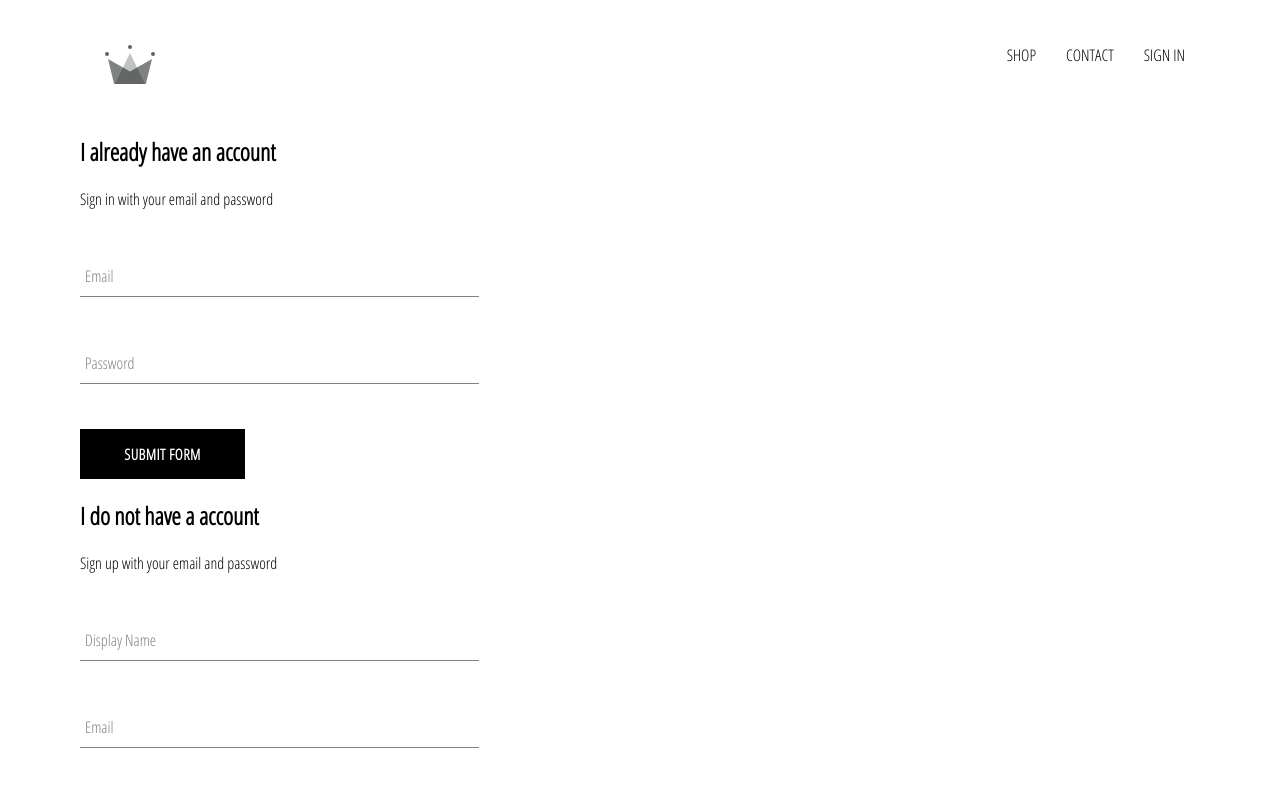
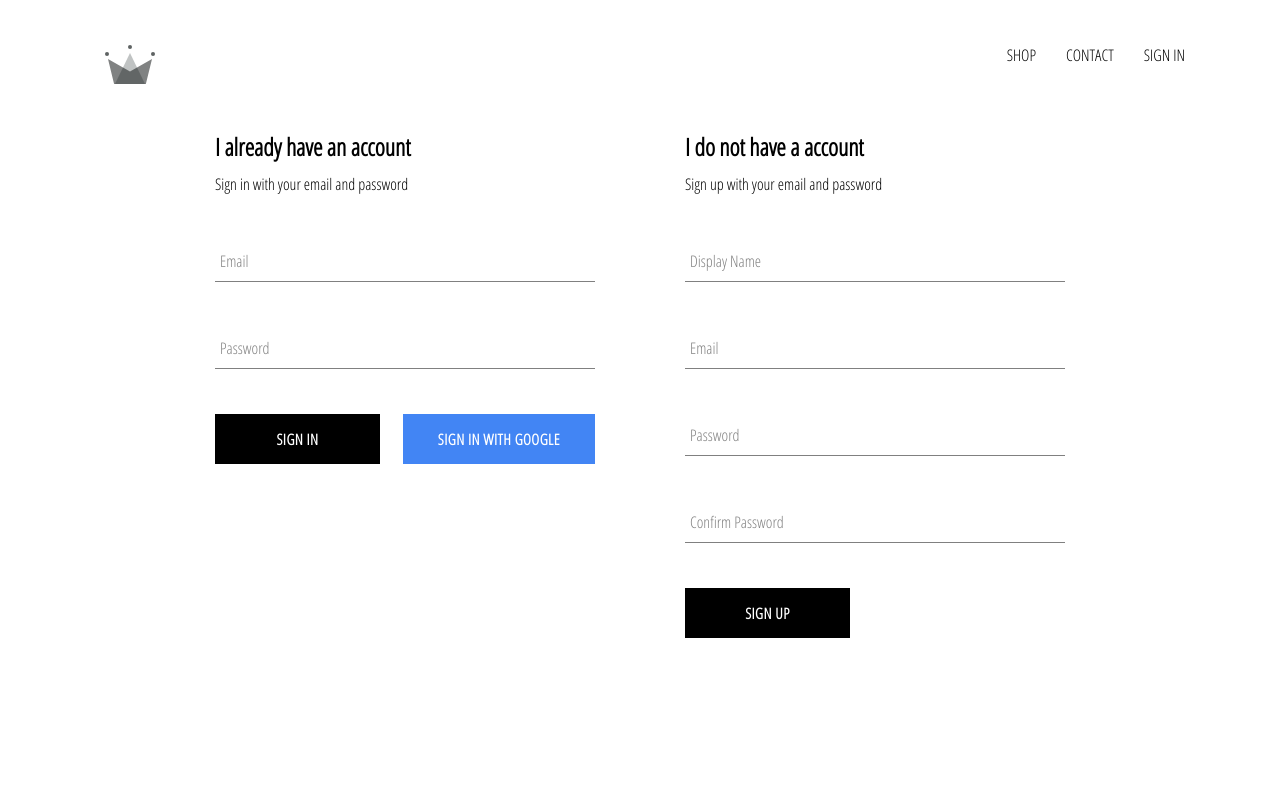
Before and after one commit to ajai8085/crwn-clothing-code-along-pwa, a React (Create React App) app: page /signin in a window 1280 px wide. Shown: the top 800 px of the page. Built offline with nearby package versions, Linux system fonts and the light colour scheme; no server answers.

Commit message:
Added firebase based auth

```diff
--- a/package.json
+++ b/package.json
@@ -6,6 +6,7 @@
     "@testing-library/jest-dom": "^5.11.6",
     "@testing-library/react": "^11.2.2",
     "@testing-library/user-event": "^12.6.0",
+    "firebase": "^8.2.1",
     "react": "^17.0.1",
     "react-dom": "^17.0.1",
     "react-router-dom": "^5.2.0",
--- a/src/App.css
+++ b/src/App.css
@@ -6,3 +6,7 @@ a{
     text-decoration: none;
     color:black;
 }
+
+*{
+    box-sizing: border-box;
+}
--- a/src/App.js
+++ b/src/App.js
@@ -5,18 +5,49 @@ import { Route, Switch } from 'react-router-dom';
 import ShopPage from './pages/shop/shoppage.component.jsx';
 import Header from './Components/header/header.component';
 import SignInAndSignUpPage from './pages/sign-in-sign-up/sign-in-sign-up.component';
+import { auth, createUserProfileDocument } from './firebase/firebase.utils';
 
-function App() {
+class App extends React.Component {
+  constructor() {
+    super();
+    this.state = { currentUser: null };
+  }
+  unSubscribeFromAuth = null;
+
+  componentDidMount() {
+    this.unSubscribeFromAuth = auth.onAuthStateChanged(async (userAuth) => {
+      if (userAuth) {
+        const userRef = await createUserProfileDocument(userAuth);
+        userRef.onSnapshot((snapShot) => {
+          this.setState({
+            currentUser: {
+              id: snapShot.id,
+              ...snapShot.data(),
+            },
+          });
+        });
+      } else {
+        this.setState({ currentUser: userAuth }); // user auth will be null here
+      }
+    });
+  }
+
+  componentWillUnmount() {
+    this.unSubscribeFromAuth();
+  }
+
+  render() {
     return (
       <div>
-      <Header/>
+        <Header currentUser={this.state.currentUser} />
         <Switch>
-        <Route exact={true} path='/' component={HomePage} />
-        <Route path='/shop' component={ShopPage} />
-        <Route path='/signin' component={SignInAndSignUpPage} />
+          <Route exact={true} path="/" component={HomePage} />
+          <Route path="/shop" component={ShopPage} />
+          <Route path="/signin" component={SignInAndSignUpPage} />
         </Switch>
       </div>
     );
   }
+}
 
 export default App;
--- a/src/Components/custom-button/custom-button.component.jsx
+++ b/src/Components/custom-button/custom-button.component.jsx
@@ -1,9 +1,12 @@
 import './custom-button.styles.scss';
 
-const CustomButton = ({children,...otherProps})=>(
-    <button className='custom-button' {...otherProps}>
-        {children}
-    </button>
+const CustomButton = ({ children, isGoogleSignin, ...otherProps }) => (
+  <button
+    className={`${isGoogleSignin ? 'google-sign-in' : ''} custom-button`}
+    {...otherProps}
+  >
+    {children}
+  </button>
 );
 
 export default CustomButton;
--- a/src/Components/custom-button/custom-button.styles.scss
+++ b/src/Components/custom-button/custom-button.styles.scss
@@ -19,4 +19,14 @@
       color: black;
       border: 1px solid black;
     }
+
+    &.google-sign-in{
+        background-color: #4285f4;
+        color: white;
+    }
+
+    &:hover {
+        background-color: #357ae8;
+        border: none;
+    }
   }
--- a/src/Components/header/header.component.jsx
+++ b/src/Components/header/header.component.jsx
@@ -1,8 +1,9 @@
 import './header.styles.scss';
 import { Link } from 'react-router-dom';
 import {ReactComponent as Logo} from '../../assets/crown.svg';
+import {auth} from '../../firebase/firebase.utils';
 
-const Header = ()=>(
+const Header = ({currentUser})=>(
   <div className='header'>
     <Link to='/' className='logo-container'>
         <Logo className='logo'/>
@@ -11,7 +12,13 @@ const Header = ()=>(
     <div className='options'>
         <Link className='option' to='/shop'>SHOP</Link>
         <Link className='option' to='/shop'>CONTACT</Link>
-        <Link className='option' to='/signin'>SIGN IN</Link>
+
+        {
+          currentUser ?
+          <div className='option' onClick={()=> auth.signOut()}>SIGN OUT</div> :
+          <Link className='option' to='/signin'>SIGN IN</Link>
+        }
+
     </div>
   </div>
 );
--- a/src/Components/header/header.styles.scss
+++ b/src/Components/header/header.styles.scss
@@ -20,6 +20,7 @@
 
       .option {
         padding: 10px 15px;
+        cursor: pointer;
       }
     }
   }
--- a/src/Components/sign-in/sign-in.component.jsx
+++ b/src/Components/sign-in/sign-in.component.jsx
@@ -1,40 +1,72 @@
 import './sign-in.styles.scss';
-import {Component} from 'react';
+import { Component } from 'react';
 import FormInput from '../form-input/form-input.component';
 import CustomButton from '../custom-button/custom-button.component';
+import { signInWithGoogle, auth } from '../../firebase/firebase.utils';
 
 class SignIn extends Component {
-    constructor(props){
-        super(props);
-        this.state={
-            email:'',
-            password:''
-        }
+  constructor(props) {
+    super(props);
+    this.state = {
+      email: '',
+      password: '',
+    };
+  }
+  handleSubmit = async (event) => {
+    event.preventDefault();
+    const { email, password } = this.state;
+    try {
+      const { user } = await auth.signInWithEmailAndPassword(email, password);
+      this.setState({ email: '', password: '' });
+    } catch (error) {
+      console.log(error);
     }
-    handleSubmit = (event)=>{
-        event.preventDefault();
-        this.setState({email:'', password:''});
-    }
+  };
 
-    hanldleChange = (event)=>{
-        event.preventDefault();
-        const {name,value} = event.target;
-        this.setState({[name]: value});
-    }
+  hanldleChange = (event) => {
+    event.preventDefault();
+    const { name, value } = event.target;
+    this.setState({ [name]: value });
+  };
 
-    render(){
-        return (<div className='sign-in'>
-            <h2>I already have an account</h2>
-            <span>Sign in with your email and password</span>
-            <form onSubmit={this.handleSubmit}>
-                <FormInput type='email' name='email' label='Email' value={this.state.email} required handleChange={this.hanldleChange}/>
+  render() {
+    return (
+      <div className="sign-in">
+        <h2 className="title">I already have an account</h2>
+        <span>Sign in with your email and password</span>
+        <form onSubmit={this.handleSubmit} className="sign-in-form">
+          <FormInput
+            type="email"
+            name="email"
+            label="Email"
+            value={this.state.email}
+            required
+            handleChange={this.hanldleChange}
+          />
 
-                <FormInput type='password' name='password' label='Password' value={this.state.password} required
-                handleChange={this.hanldleChange}/>
-                <CustomButton type="submit" >Submit Form</CustomButton>
-            </form>
-        </div>);
-    }
+          <FormInput
+            type="password"
+            name="password"
+            label="Password"
+            value={this.state.password}
+            required
+            handleChange={this.hanldleChange}
+          />
+          <div className="buttons">
+            <CustomButton type="submit">SIGN IN</CustomButton>
+            <CustomButton
+              type="button"
+              isGoogleSignin
+              onClick={signInWithGoogle}
+            >
+              {' '}
+              SIGN IN WITH GOOGLE
+            </CustomButton>
+          </div>
+        </form>
+      </div>
+    );
+  }
 }
 
 export default SignIn;
--- a/src/Components/sign-in/sign-in.styles.scss
+++ b/src/Components/sign-in/sign-in.styles.scss
@@ -1,10 +1,13 @@
 .sign-in{
-  width: 30vw;
+  width: 380px;
   display: flex;
   flex-direction: column;
+  .title {
+    margin:10px 0;
+  }
 
+  .buttons{
+    display:flex;
+    justify-content: space-between;
+  }
 }
-
-.title {
-  margin:10px 0;
-}
--- a/src/Components/sign-up/sign-up.component.jsx
+++ b/src/Components/sign-up/sign-up.component.jsx
@@ -1,54 +1,99 @@
 import './sign-up.styles.scss';
-import {Component} from 'react';
+import { Component } from 'react';
 import FormInput from '../form-input/form-input.component';
 import CustomButton from '../custom-button/custom-button.component';
+import { auth, createUserProfileDocument } from '../../firebase/firebase.utils';
 
 class SignUp extends Component {
-    constructor(){
+  constructor() {
     super();
     this.state = {
-            displayName:'',
-            password:'',
-            confirmPassword:'',
-            email:''
-        }
+      displayName: '',
+      email: '',
+      password: '',
+      confirmPassword: '',
+    };
   }
 
-
-
-
-    handleSubmit=(event)=>{
+  handleSubmit = async (event) => {
     event.preventDefault();
-    }
-    handleChange = (event)=>{
-        event.preventDefault();
-        const {name,value} = event.target;
-        this.setState({[name]: value});
+    const { displayName, email, password, confirmPassword } = this.state;
+    if (password !== confirmPassword) {
+      alert('Password mismatch');
+      return;
     }
 
-    render(){
-        return (<div className='sign-up'>
+    try {
+      const { user } = await auth.createUserWithEmailAndPassword(
+        email,
+        password
+      );
+      await createUserProfileDocument(user, { displayName });
 
-            <h2>I do not have a account </h2>
+      this.setState({
+        displayName: '',
+        email: '',
+        password: '',
+        confirmPassword: '',
+      });
+    } catch (error) {
+      console.log(error);
+    }
+  };
+  handleChange = (event) => {
+    event.preventDefault();
+    const { name, value } = event.target;
+    this.setState({ [name]: value });
+  };
+
+  render() {
+    const { displayName, email, password, confirmPassword } = this.state;
+    return (
+      <div className="sign-up">
+        <h2 className="title">I do not have a account </h2>
         <span>Sign up with your email and password</span>
 
-            <form onSubmit={this.handleSubmit}>
-                <FormInput handleChange={this.handleChange} type='text' name='displayName' label='Display Name' value={this.state.displayName} />
+        <form onSubmit={this.handleSubmit} className="sign-up-form">
+          <FormInput
+            handleChange={this.handleChange}
+            type="text"
+            name="displayName"
+            label="Display Name"
+            value={displayName}
+            required
+          />
 
-                <FormInput type='email' name='email' label='Email' value={this.state.email} required handleChange={this.handleChange}/>
+          <FormInput
+            type="email"
+            name="email"
+            label="Email"
+            value={email}
+            required
+            handleChange={this.handleChange}
+          />
 
-                <FormInput type='password' name='password' label='Password' value={this.state.password} required
-                handleChange={this.handleChange}/>
+          <FormInput
+            type="password"
+            name="password"
+            label="Password"
+            value={password}
+            required
+            handleChange={this.handleChange}
+          />
 
+          <FormInput
+            type="password"
+            name="confirmPassword"
+            label="Confirm Password"
+            value={confirmPassword}
+            required
+            handleChange={this.handleChange}
+          />
 
-                <FormInput type='password' name='confirmPassword' label='Confirm Password' value={this.state.confirmPassword} required
-                handleChange={this.handleChange}/>
-
-                <CustomButton type="submit" >SIGN UP</CustomButton>
-
+          <CustomButton type="submit">SIGN UP</CustomButton>
         </form>
-
-        </div>)
+      </div>
+    );
   }
 }
 
--- a/src/Components/sign-up/sign-up.styles.scss
+++ b/src/Components/sign-up/sign-up.styles.scss
@@ -1,10 +1,9 @@
-.sign-up{
-    width: 30vw;
-    display: flex;
-    flex-direction: column;
-
-  }
+.sign-up {
+  display: flex;
+  flex-direction: column;
+  width: 380px;
 
   .title {
-    margin:10px 0;
+    margin: 10px 0;
   }
+}
--- a/src/pages/sign-in-sign-up/sign-in-sign-up.styles.scss
+++ b/src/pages/sign-in-sign-up/sign-in-sign-up.styles.scss
@@ -0,0 +1,6 @@
+.sign-in-and-sign-up {
+  width: 850px;
+  display: flex;
+  justify-content: space-between;
+  margin: 30px auto;
+}
```
Also changed, not shown: 1 other file (tests, documents, lock files or other folders). Lines whose indentation alone changed are shown as unchanged.
